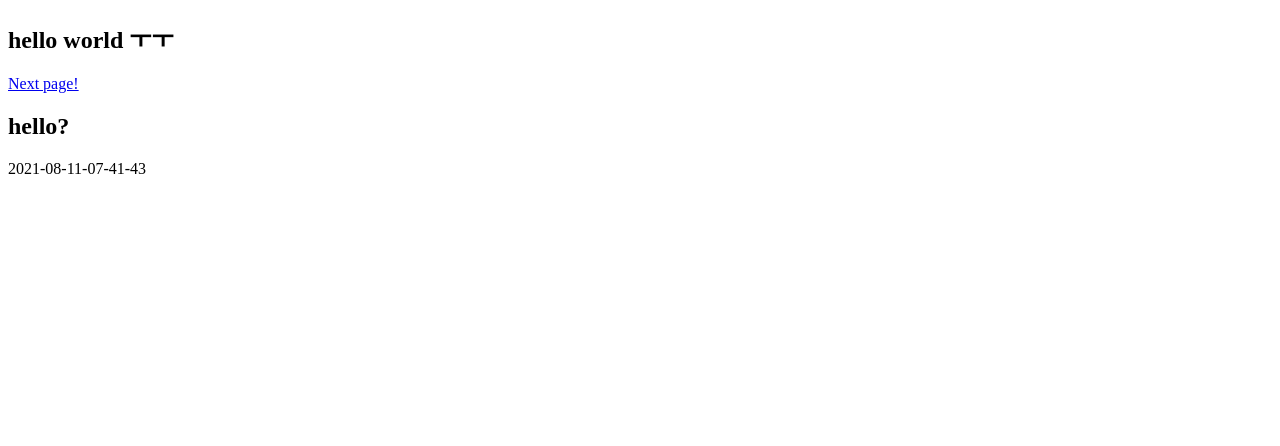
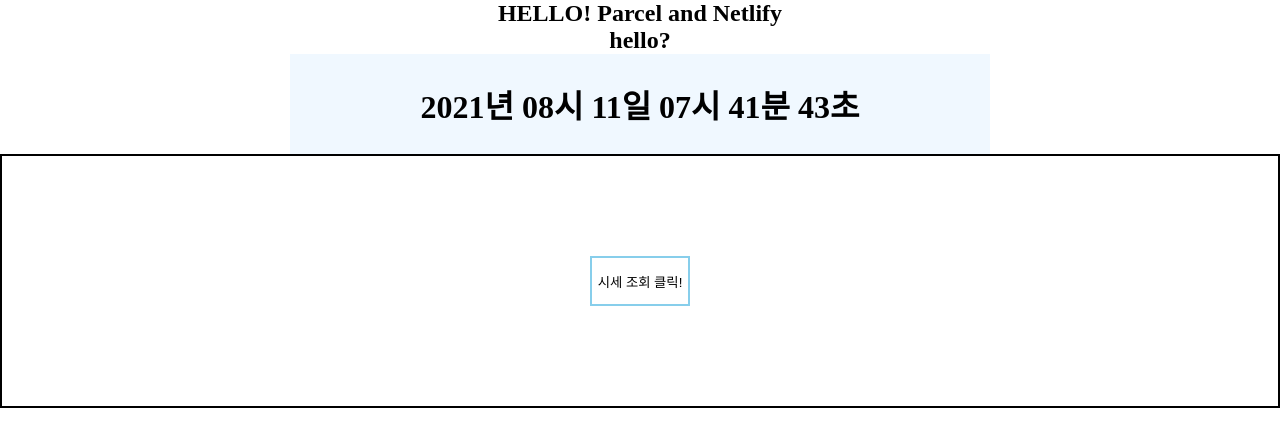
Before and after one commit to gogang-with-children/bundler-test, a website built with Parcel: page index.html in a window 1280 px wide. Built offline with nearby package versions, Linux system fonts and the light colour scheme; no server answers.

Commit message:
Add example

```diff
--- a/index.html
+++ b/index.html
@@ -5,12 +5,17 @@
     <meta http-equiv="X-UA-Compatible" content="IE=edge" />
     <meta name="viewport" content="width=device-width, initial-scale=1.0" />
     <script defer src="./src/main.js"></script>
+    <link rel="stylesheet" href="./src/css/index.css" />
     <title>Document</title>
   </head>
   <body>
-    <h2>hello world ㅜㅜ</h2>
-    <a href="./nextpage.html">Next page!</a>
+    <h2>HELLO! Parcel and Netlify</h2>
+
     <h2>hello?</h2>
-    <p>CLOCK!!</p>
+    <p class="clock">CLOCK!!</p>
+    <div class="price-container">
+      <div class="price"></div>
+      <button>시세 조회 클릭!</button>
+    </div>
   </body>
 </html>
--- /dev/null
+++ b/src/css/index.css
@@ -0,0 +1,54 @@
+* {
+  box-sizing: border-box;
+  margin: 0;
+  padding: 0;
+}
+h2 {
+  /* margin: 0 auto; */
+  text-align: center;
+}
+
+.clock {
+  margin: 0 auto;
+  width: 700px;
+  height: 100px;
+  background-color: aliceblue;
+  font-size: 32px;
+  font-weight: bold;
+  display: flex;
+  justify-content: center;
+  align-items: center;
+}
+.price-container {
+  position: relative;
+  border: 2px solid;
+}
+button {
+  display: flex;
+  align-items: center;
+  justify-content: center;
+  margin: 100px auto;
+  width: 100px;
+  height: 50px;
+  background-color: transparent;
+  border-style: none;
+  cursor: pointer;
+  border: 2px solid skyblue;
+}
+button:hover {
+  background-color: skyblue;
+}
+
+.price {
+  position: absolute;
+  top: 20px;
+  left: 45%;
+  display: flex;
+  justify-content: center;
+  align-items: center;
+  width: 150px;
+  height: 50px;
+  margin: 20 auto;
+  font-size: 32px;
+  font-weight: bold;
+}
--- a/src/getTime.js
+++ b/src/getTime.js
@@ -1,4 +1,4 @@
 import moment from "moment";
 
-const getCurrentTime = () => moment().format("YYYY-MM-DD-hh-mm-ss");
+const getCurrentTime = () => moment().format("YYYY년 MM시 DD일 hh시 mm분 ss초");
 export default getCurrentTime;
--- a/src/main.js
+++ b/src/main.js
@@ -1,18 +1,21 @@
 import getCurrentTime from "./getTime";
 
 const element = document.querySelector("p");
+const price = document.querySelector(".price");
+const btn = document.querySelector("button");
 console.log("hello");
 
 setInterval(() => {
   element.innerHTML = getCurrentTime();
 }, 1000);
 
-const init = async () => {
+const printData = async () => {
   const response = await fetch(
     "https://api.upbit.com/v1/ticker?markets=KRW-BTC"
   );
   const data = await response.json();
   console.log(data);
+  price.innerHTML = `${data[0].trade_price} 원`;
 };
 
-init();
+btn.addEventListener("click", printData);
```
Also changed, not shown: nextpage.html (deleted, +0 -12 lines).
